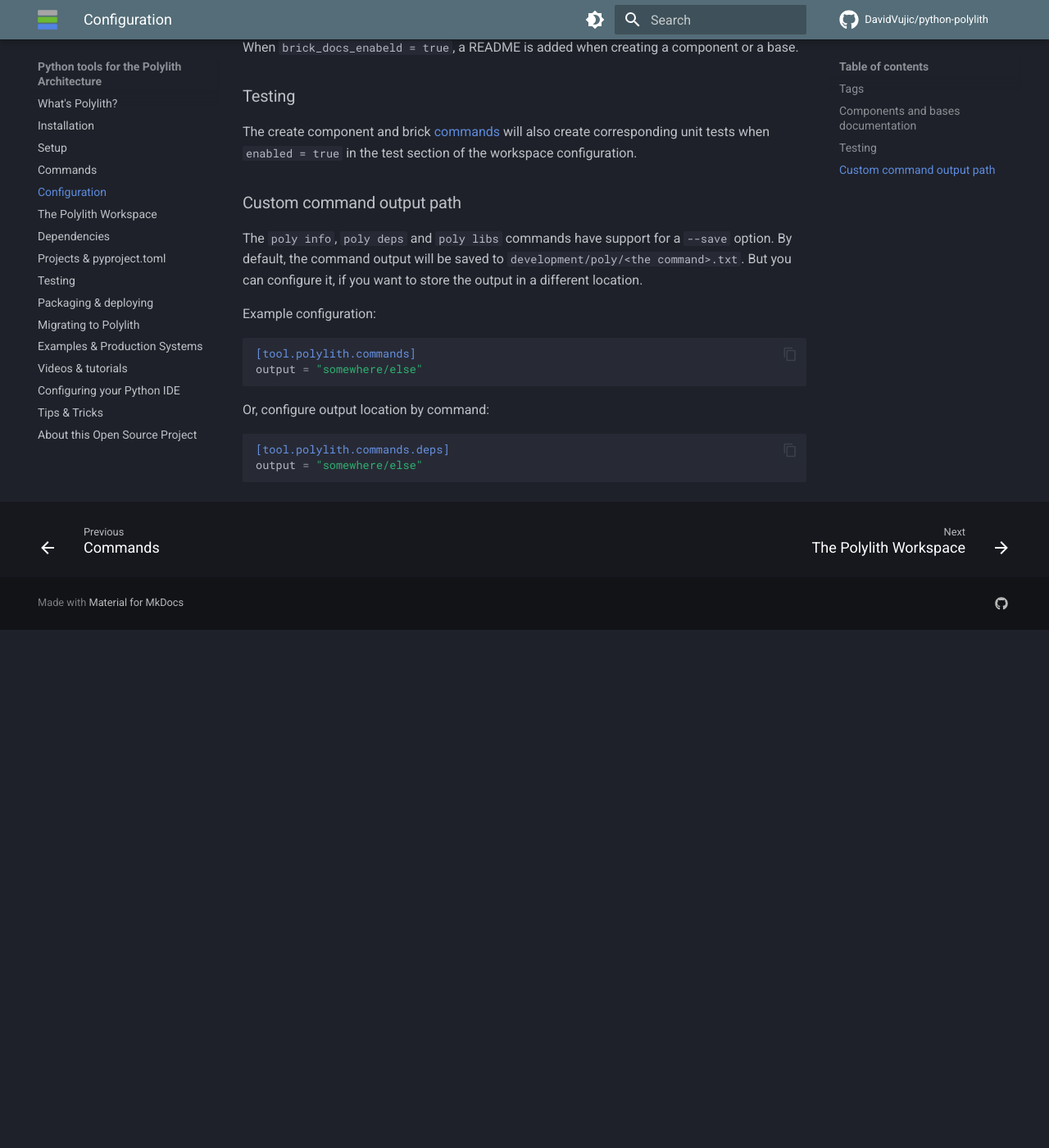
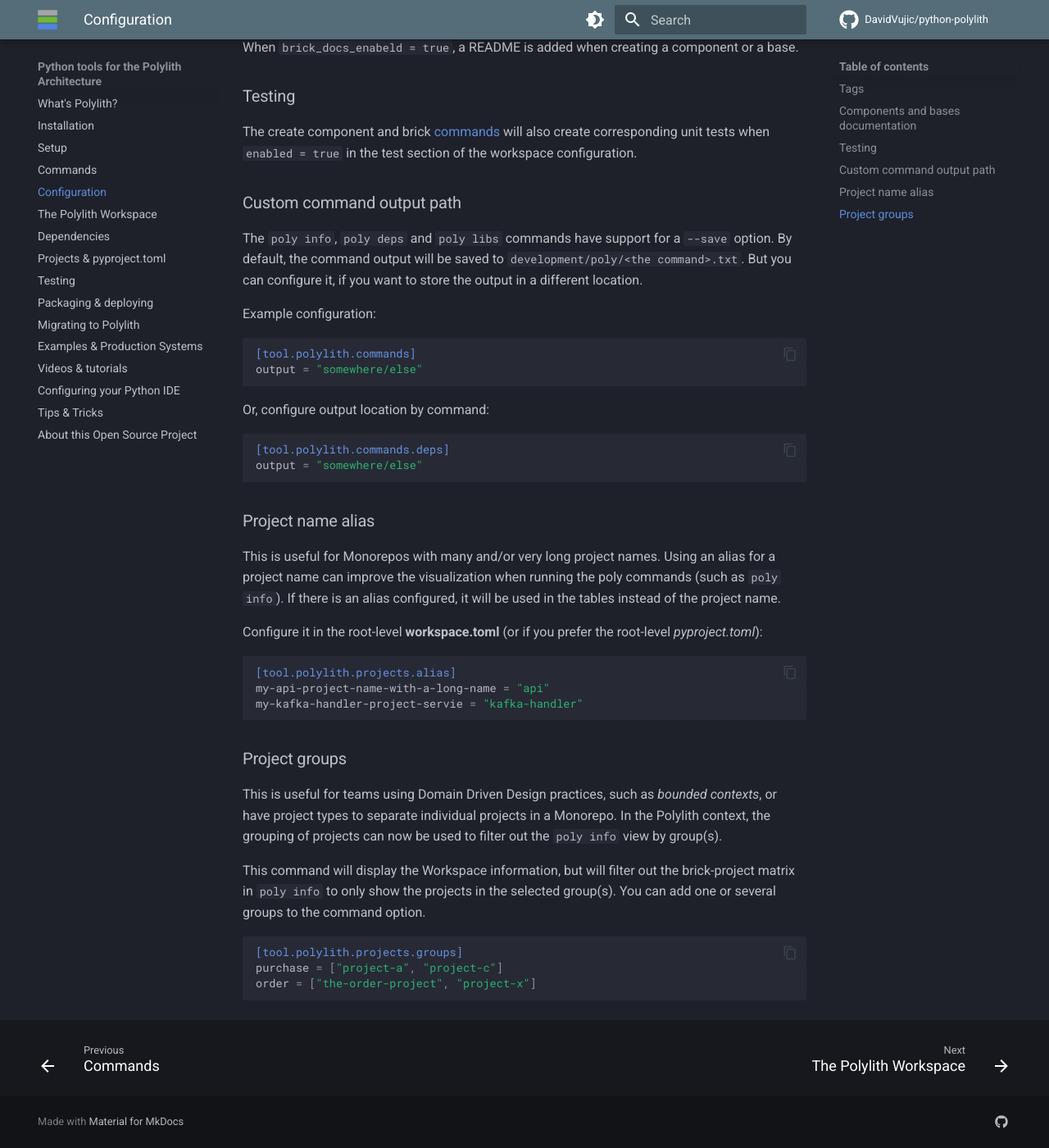
Before and after one commit to DavidVujic/python-polylith-docs, an MkDocs documentation site: the page built from docs/configuration.md, in a window 1280 px wide and 1400 px high, scrolled down 1160 px. Shown: the whole window at 82% size. Built offline with MkDocs 1.6.1 and Material for MkDocs 9.7.7, drawn with Linux system fonts in a browser that asks for light colours; comment, search, counter and statistics services are not loaded; before the commit the page ends 1928 px from its top, so only the background shows below that.

Commit message:
add docs about project name alias and groups (#28)

````diff
--- a/docs/configuration.md
+++ b/docs/configuration.md
@@ -72,3 +72,25 @@ Or, configure output location by command:
 [tool.polylith.commands.deps]
 output = "somewhere/else"
 ```
+
+### Project name alias
+This is useful for Monorepos with many and/or very long project names. Using an alias for a project name can improve the visualization when running the poly commands (such as `poly info`). If there is an alias configured, it will be used in the tables instead of the project name.
+
+Configure it in the root-level __workspace.toml__ (or if you prefer the root-level _pyproject.toml_):
+
+``` toml
+[tool.polylith.projects.alias]
+my-api-project-name-with-a-long-name = "api"
+my-kafka-handler-project-servie = "kafka-handler"
+```
+
+### Project groups
+This is useful for teams using Domain Driven Design practices, such as _bounded contexts_, or have project types to separate individual projects in a Monorepo. In the Polylith context, the grouping of projects can now be used to filter out the `poly info` view by group(s).
+
+This command will display the Workspace information, but will filter out the brick-project matrix in `poly info`  to only show the projects in the selected group(s). You can add one or several groups to the command option.
+
+``` toml
+[tool.polylith.projects.groups]
+purchase = ["project-a", "project-c"]
+order = ["the-order-project", "project-x"]
+```
````
Also changed, not shown: docs/commands.md (+3 -0 lines).
